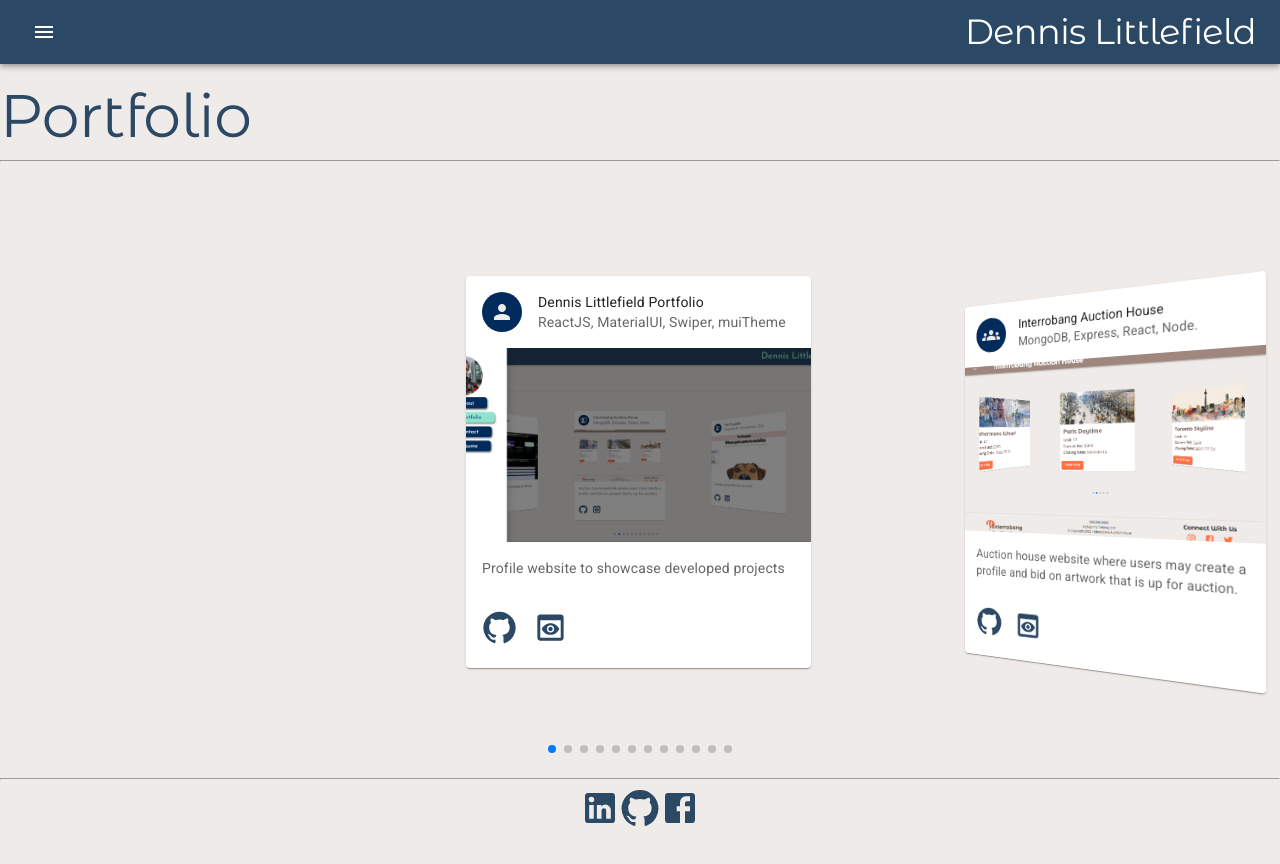
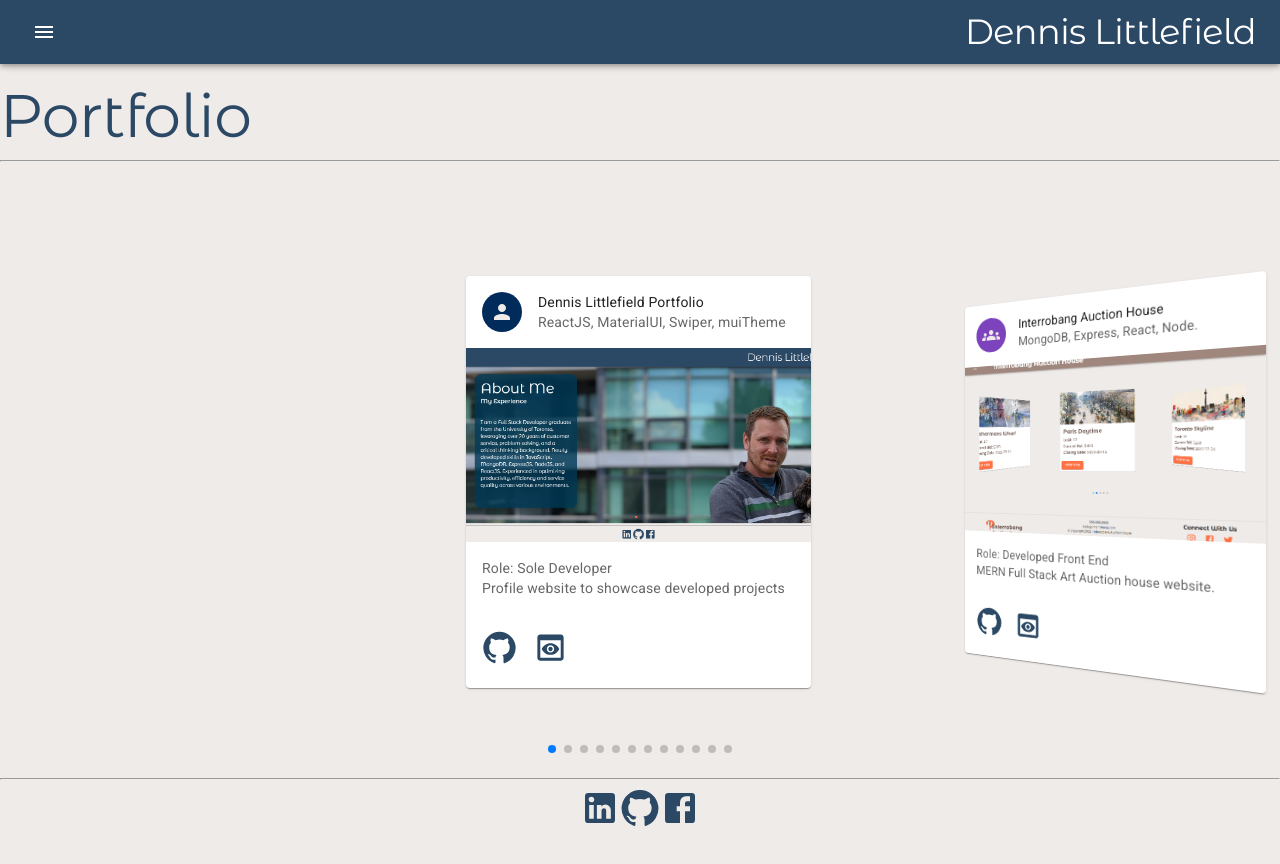
Before and after one commit to DLittlefield81/reactportfolio, a React (Create React App) app: page /portfolio in a window 1280 px wide. Shown: the top 864 px of the page. Built offline with nearby package versions, Linux system fonts and the light colour scheme; a web font is replaced by a local one.

Commit message:
updated projects

```diff
--- a/src/components/elements/Projects/Projects.js
+++ b/src/components/elements/Projects/Projects.js
@@ -20,7 +20,7 @@ return (
   <Card sx={{ maxWidth: 345, minWidth: 345, margin: 2 }}>
     <CardHeader
       avatar={
-        <Avatar sx={{ bgcolor: "#002B5B" }} aria-label="Team Size">
+        <Avatar sx={{ bgcolor: `${props.colour}` }} aria-label="Team Size">
           <Tooltip title={props.size}>{props.group}</Tooltip>
         </Avatar>
       }
@@ -35,6 +35,9 @@ return (
       alt={props.alt}
     />
     <CardContent>
+      <Typography variant="body2" color="text.secondary">
+        Role: {props.role}
+      </Typography>
       <Typography variant="body2" color="text.secondary">
         {props.description}
       </Typography>
--- a/src/components/elements/SwiperGallery/SwiperGallery.jsx
+++ b/src/components/elements/SwiperGallery/SwiperGallery.jsx
@@ -19,132 +19,156 @@ import { EffectCoverflow, Pagination } from "swiper";
 const projects = [
     {
         group: Solo,
+        colour: "#002B5B",
         size: 'Individual Project',
         title: "Dennis Littlefield Portfolio",
         image: Images.reactPortfolio,
         alt: "Dennis Littlefield Portfolio",
         tech: "ReactJS, MaterialUI, Swiper, muiTheme",
+        role: "Sole Developer",
         description: "Profile website to showcase developed projects",
         repository: "https://github.com/DLittlefield81/reactportfolio",
         deployed: "https://dlittlefield81.github.io/reactportfolio/"
     },
     {
         group: Team,
+        colour: "#7c43bd",
         size: 'Team of Three',
         title: "Interrobang Auction House",
         image: Images.interrobang,
         alt: "Interrobang Auction House",
         tech: "MongoDB, Express, React, Node.",
-        description: "Auction house website where users may create a profile and bid on artwork that is up for auction.",
+        role: "Developed Front End",
+        description: "MERN Full Stack Art Auction house website.",
         repository: "https://github.com/RGarrettLee/Interrobang-Auction-House",
         deployed: "https://interrobang-auction-house.herokuapp.com/"
     },
     {
         group: Team,
+        colour: "#7c43bd",
         size: 'Team of Three',
         title: "Pet Playdate",
         image: Images.petPlaydate,
         alt: "Pet Playdate",
         tech: "ExpressJS, Handlebars, SQL",
-        description: "Create a playdate for your pet",
+        role: "Developed: Front End",
+        description: "Schedule a playdate for your pet",
         repository: "https://github.com/DLittlefield81/pet-playdate",
         deployed: "https://pet-play-date.herokuapp.com/"
     },
     {
         group: Team,
+        colour: "#7c43bd",
         size: 'Team of Two',
         title: "FlyteChecker",
         image: Images.flyteChecker,
         alt: "HTML CSS JavaScript AmadeusAPI",
         tech: "RestAPI, JavaScript, HTML, CSS",
+        role: "Developed: JavaScript with API Calls",
         description: "View flight information between chosen cities",
         repository: "https://github.com/DLittlefield81/FlytCheckr",
         deployed: "https://dlittlefield81.github.io/FlytCheckr/"
     },
     {
         group: Solo,
+        colour: "#002B5B",
         size: 'Individual Project',
         title: "The Littlefield Portfolio",
         image: Images.htmlPortfolio,
         alt: "The Littlefield Portfolio",
         tech: "HTML, CSS",
+        role: "Sole Developer",
         description: "Profile website to showcase developed projects",
         repository: "https://github.com/DLittlefield81/DennisLittlefieldPortfolio",
         deployed: "https://dlittlefield81.github.io/DennisLittlefieldPortfolio/"
     },
     {
         group: Solo,
+        colour: "#002B5B",
         size: 'Individual Project',
         title: "Horiseon",
         image: Images.horiseon,
         alt: "Horiseon",
         tech: "HTML CSS REFACTOR",
+        role: "Sole Developer",
         description: "Refactoring website",
         repository: "https://github.com/DLittlefield81/horiseon-web",
         deployed: "https://dlittlefield81.github.io/horiseon-web/"
     },
     {
         group: Solo,
+        colour: "#002B5B",
         size: 'Individual Project',
         title: "Wordwise",
         image: Images.wordwise,
         alt: "Wordwise",
         tech: "HTML, CSS, JavaScript",
-        description: "Test your knowledge of javascript",
+        role: "Sole Developer",
+        description: "Trivia game to test your knowledge of javascript",
         repository: "https://github.com/DLittlefield81/WordWise",
         deployed: "https://dlittlefield81.github.io/WordWise/"
     },
     {
         group: Solo,
+        colour: "#002B5B",
         size: 'Individual Project',
         title: "Text Editor",
         image: Images.jate,
         alt: "Text Editor",
         tech: "Progressive Web App, JavaScript, ExpressJS",
+        role: "Sole Developer",
         description: "Text editor installable PWA",
         repository: "https://github.com/DLittlefield81/TextEditor",
         deployed: "https://mighty-retreat-28358.herokuapp.com/"
     },
     {
         group: Solo,
+        colour: "#002B5B",
         size: 'Individual Project',
         title: "Tech Blog",
         image: Images.techBlog,
         alt: "Tech Blog",
         tech: "ExpressJS, Handlebars, Sessions",
+        role: "Sole Developer",
         description: "Tech Blog where logged in users may create posts",
         repository: "https://github.com/DLittlefield81/TechBlog",
         deployed: "https://blooming-brushlands-35431.herokuapp.com/"
     },
     {
         group: Solo,
+        colour: "#002B5B",
         size: 'Individual Project',
         title: "Campos Lab",
         image: Images.camposlab,
         alt: "Campos Lab",
         tech: "WordPress",
+        role: "Sole Developer",
         description: "Campos Lab @ SickKids performing epigenetics research",
         repository: "#",
         deployed: "https://lab.research.sickkids.ca/campos/"
     },
     {
         group: Solo,
+        colour: "#002B5B",
         size: 'Individual Project',
         title: "Livelihood Kitchen",
         image: Images.livelihoodkitchen,
         alt: "Livelihood Kitchen",
         tech: "WordPress",
+        role: "Sole Developer",
         description: "Food delivery service run by new Canadian residants ",
         repository: "#",
         deployed: "https://livelihoodkitchen.com"
     },
     {
         group: Solo,
+        colour: "#002B5B",
         size: 'Individual Project',
         title: "Tashan Events",
         image: Images.tashan,
         alt: "Tashan Events",
         tech: "WordPress",
+        role: "Sole Developer",
         description: "South Asian Bollywood events",
         repository: "#",
         deployed: "https://tashanevents.ca/"
@@ -174,7 +198,7 @@ export default function SwiperGallery() {
             >
                 {projects.map((project) =>
                 <SwiperSlide>
-                        <Project group={<project.group />} size={project.size } title={project.title} image={project.image} alt={project.alt} tech={project.tech} description={project.description} repository={project.repository} deployed={project.deployed} />
+                        <Project group={<project.group />} colour={project.colour} size={project.size} title={project.title} image={project.image} alt={project.alt} tech={project.tech} role={project.role}  description={project.description} repository={project.repository} deployed={project.deployed} />
                 </SwiperSlide>
                 )}
             </Swiper>
--- a/src/components/pages/Portfolio.js
+++ b/src/components/pages/Portfolio.js
@@ -9,7 +9,7 @@ const Portfolio = () => {
                 Portfolio
             </Typography>
             <hr />
-            <SwiperGallery sx={{}} />
+            <SwiperGallery />
         </div>
     )
 }
```
Also changed, not shown: src/components/images/projects/dennislittlefield-portfolio.png.
